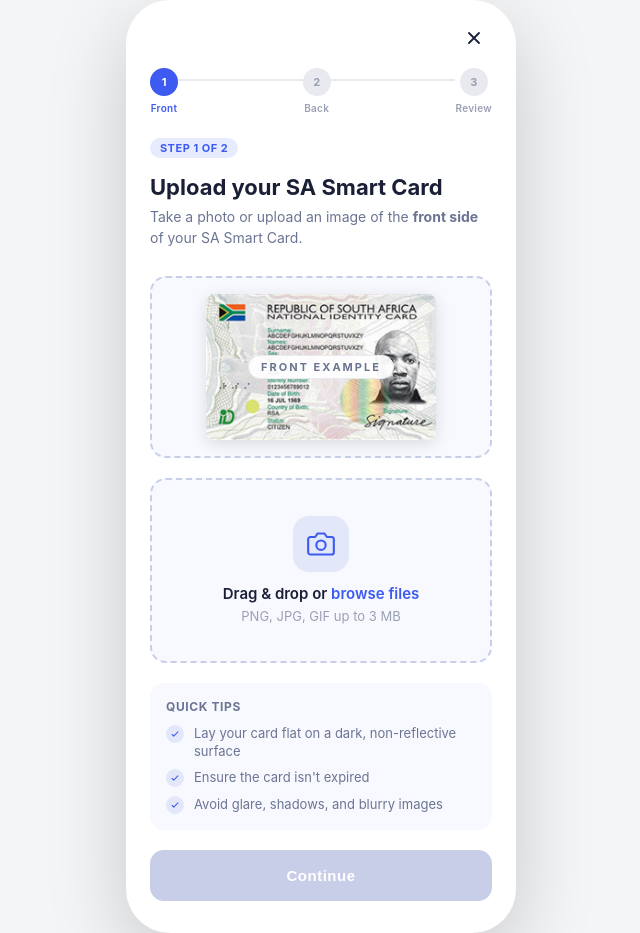
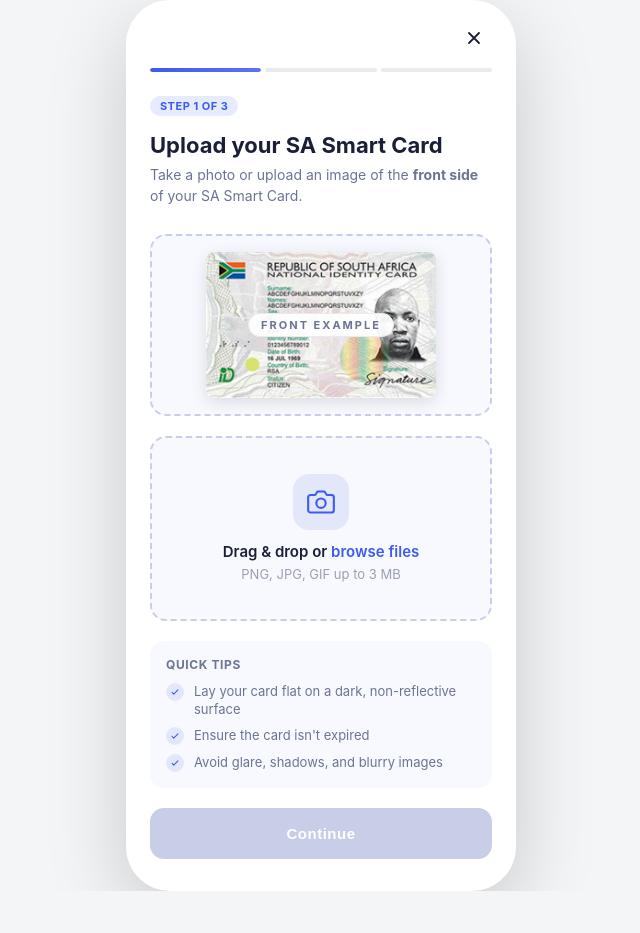
Before and after one commit to Jamie-KingMaker/sa-smart-card-verification, a plain HTML site: page index.html in a window 1280 px wide. Shown: the whole page, without its empty margins (319-959 px from the left). After the commit the page ends 891 px from the top, so only its background shows below. Drawn offline with Linux system fonts and the light colour scheme.

Commit message:
Update step labels to 3 of 3 and restore segmented progress bar

```diff
--- a/index.html
+++ b/index.html
@@ -56,74 +56,23 @@
       padding: 0 24px 24px;
     }
 
-    .progress-steps {
+    .progress-track {
       display: flex;
-      align-items: center;
-      gap: 0;
+      gap: 4px;
     }
-    .progress-step {
-      display: flex;
-      flex-direction: column;
-      align-items: center;
-      gap: 6px;
-      position: relative;
-      z-index: 1;
+    .progress-segment {
+      flex: 1;
+      height: 4px;
+      background: #e8eaf0;
+      border-radius: 99px;
+      overflow: hidden;
     }
-    .progress-step-dot {
-      width: 28px;
-      height: 28px;
-      border-radius: 50%;
-      background: #e8eaf0;
-      border: 2px solid #e8eaf0;
-      display: flex;
-      align-items: center;
-      justify-content: center;
-      transition: all .3s;
-      font-size: 11px;
-      font-weight: 700;
-      color: #9aa0b4;
-    }
-    .progress-step-dot svg {
-      width: 13px;
-      height: 13px;
-      display: none;
-    }
-    .progress-step-label {
-      font-size: 10px;
-      font-weight: 600;
-      color: #9aa0b4;
-      letter-spacing: .3px;
-      transition: color .3s;
-      white-space: nowrap;
-    }
-    .progress-step.active .progress-step-dot {
-      background: #3d5af1;
-      border-color: #3d5af1;
-      color: #fff;
-    }
-    .progress-step.active .progress-step-label {
-      color: #3d5af1;
-    }
-    .progress-step.done .progress-step-dot {
-      background: #00b37e;
-      border-color: #00b37e;
-      color: #fff;
-    }
-    .progress-step.done .progress-step-dot span { display: none; }
-    .progress-step.done .progress-step-dot svg { display: block; }
-    .progress-step.done .progress-step-label {
-      color: #00b37e;
-    }
-    .progress-connector {
-      flex: 1;
-      height: 2px;
-      background: #e8eaf0;
-      margin-bottom: 22px;
-      transition: background .3s;
-      position: relative;
-    }
-    .progress-connector.done {
-      background: #00b37e;
+    .progress-segment-fill {
+      height: 100%;
+      width: 0%;
+      background: linear-gradient(90deg, #3d5af1, #5b73f5);
+      border-radius: 99px;
+      transition: width .4s cubic-bezier(.4,0,.2,1);
     }
 
     /* ── Content ── */
@@ -483,30 +432,10 @@
 
   <!-- ── Progress ── -->
   <div class="progress-wrap" id="progress-section">
-    <div class="progress-steps">
-      <div class="progress-step active" id="prog-1">
-        <div class="progress-step-dot">
-          <span>1</span>
-          <svg viewBox="0 0 24 24" fill="none" stroke="currentColor" stroke-width="3" stroke-linecap="round" stroke-linejoin="round"><path d="M5 13l4 4L19 7"/></svg>
-        </div>
-        <div class="progress-step-label">Front</div>
-      </div>
-      <div class="progress-connector" id="conn-1"></div>
-      <div class="progress-step" id="prog-2">
-        <div class="progress-step-dot">
-          <span>2</span>
-          <svg viewBox="0 0 24 24" fill="none" stroke="currentColor" stroke-width="3" stroke-linecap="round" stroke-linejoin="round"><path d="M5 13l4 4L19 7"/></svg>
-        </div>
-        <div class="progress-step-label">Back</div>
-      </div>
-      <div class="progress-connector" id="conn-2"></div>
-      <div class="progress-step" id="prog-3">
-        <div class="progress-step-dot">
-          <span>3</span>
-          <svg viewBox="0 0 24 24" fill="none" stroke="currentColor" stroke-width="3" stroke-linecap="round" stroke-linejoin="round"><path d="M5 13l4 4L19 7"/></svg>
-        </div>
-        <div class="progress-step-label">Review</div>
-      </div>
+    <div class="progress-track">
+      <div class="progress-segment"><div class="progress-segment-fill" id="seg-1"></div></div>
+      <div class="progress-segment"><div class="progress-segment-fill" id="seg-2"></div></div>
+      <div class="progress-segment"><div class="progress-segment-fill" id="seg-3"></div></div>
     </div>
   </div>
 
@@ -515,7 +444,7 @@
 
     <!-- Step 1: Front -->
     <div class="step active" id="step-1">
-      <span class="step-badge">STEP 1 OF 2</span>
+      <span class="step-badge">STEP 1 OF 3</span>
       <div class="step-title">Upload your SA Smart Card</div>
       <div class="step-subtitle">Take a photo or upload an image of the <strong>front side</strong> of your SA Smart Card.</div>
 
@@ -572,7 +501,7 @@
 
     <!-- Step 2: Back -->
     <div class="step" id="step-2">
-      <span class="step-badge">STEP 2 OF 2</span>
+      <span class="step-badge">STEP 2 OF 3</span>
       <div class="step-title">Back of your SA Smart Card</div>
       <div class="step-subtitle">Flip the card over and take a photo or upload an image of the <strong>back side</strong>.</div>
 
@@ -629,6 +558,7 @@
 
     <!-- Step 3: Review -->
     <div class="step" id="step-3">
+      <span class="step-badge">STEP 3 OF 3</span>
       <div class="step-title">Review your uploads</div>
       <div class="step-subtitle" style="margin-bottom: 20px;">Check both images look clear before submitting. You can retake either one.</div>
 
@@ -705,13 +635,7 @@
     const s = state.step;
 
     [1, 2, 3].forEach(i => {
-      const el = document.getElementById('prog-' + i);
-      el.classList.remove('active', 'done');
-      if (i < s) el.classList.add('done');
-      if (i === s) el.classList.add('active');
-    });
-    [1, 2].forEach(i => {
-      document.getElementById('conn-' + i).classList.toggle('done', i < s);
+      document.getElementById('seg-' + i).style.width = i <= s ? '100%' : '0%';
     });
 
     btnBack.style.visibility = s === 1 ? 'hidden' : 'visible';
```
